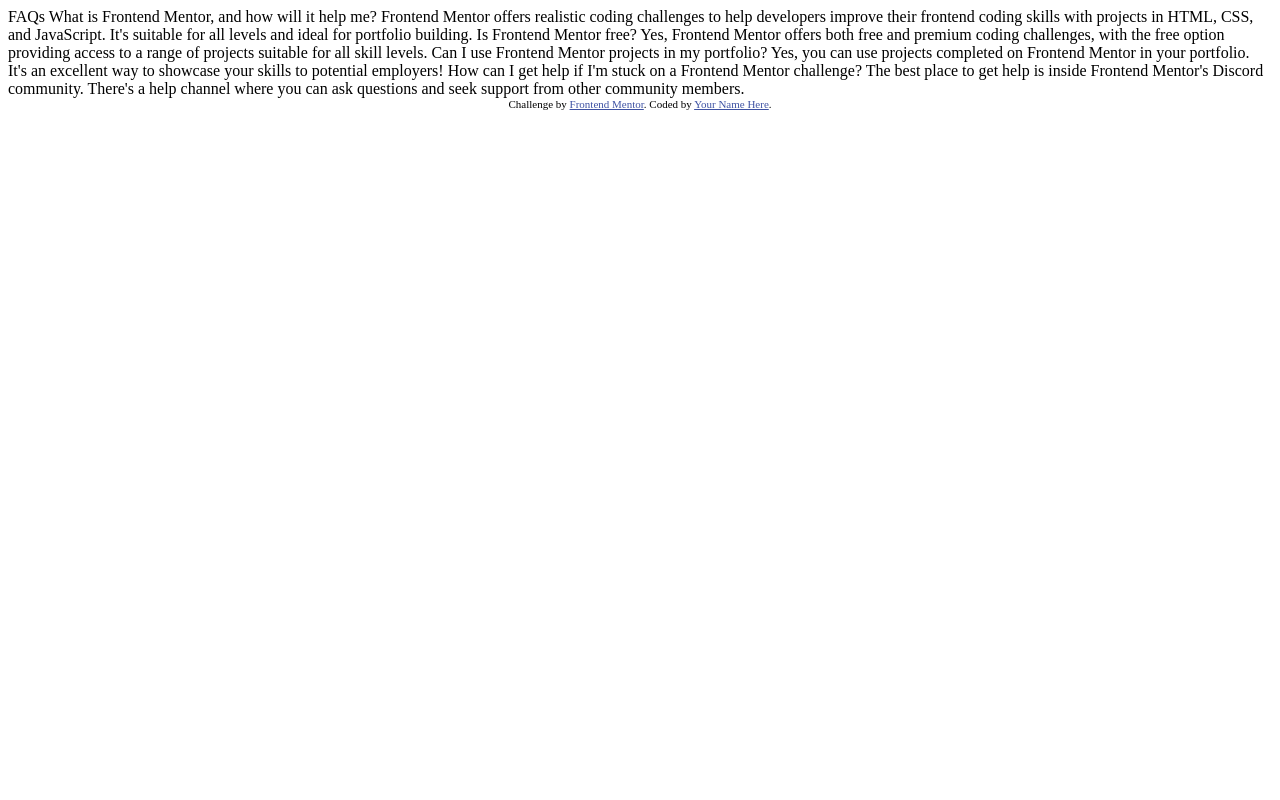
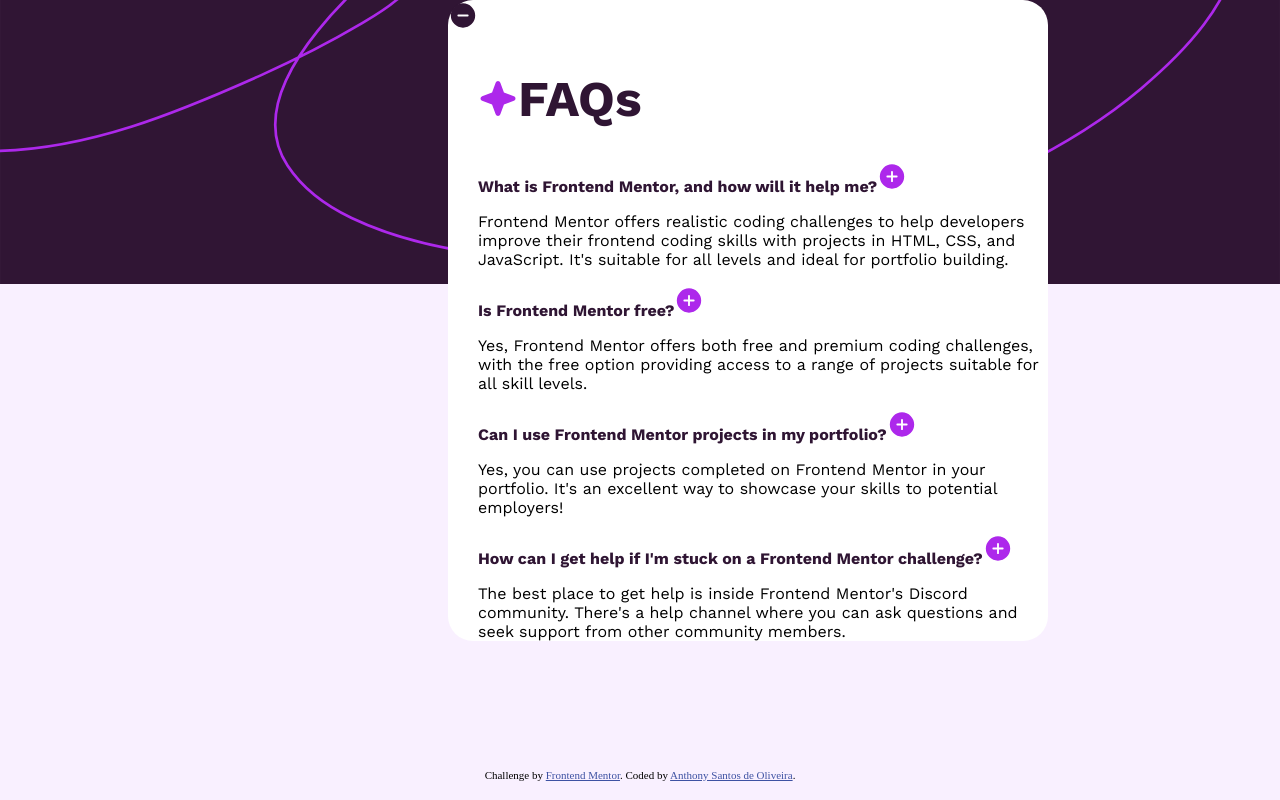
Before and after one commit to AnthonyOliveira5/FAQ-Accordion-page, a plain HTML site: page index.html in a window 1280 px wide. Drawn offline with Linux system fonts and the light colour scheme.

Commit message:
Firt version of the FAQ Accordion

```diff
--- a/index.html
+++ b/index.html
@@ -6,43 +6,46 @@
 
   <link rel="icon" type="image/png" sizes="32x32" href="./assets/images/favicon-32x32.png">
 
+  <link rel="stylesheet" href="styles.css">
+
   <title>Frontend Mentor | FAQ accordion</title>
-
-  <!-- Feel free to remove these styles or customise in your own stylesheet 👍 -->
-  <style>
-    .attribution { font-size: 11px; text-align: center; }
-    .attribution a { color: hsl(228, 45%, 44%); }
-  </style>
 </head>
 <body>
 
-  FAQs
+  <img src="./assets/images/background-pattern-desktop.svg" class="backgroundImg" alt="Imagem do background"/>
 
-  What is Frontend Mentor, and how will it help me?
+  <div class="textBackground">
 
-  Frontend Mentor offers realistic coding challenges to help developers improve their
-  frontend coding skills with projects in HTML, CSS, and JavaScript. It's suitable for
-  all levels and ideal for portfolio building.
+    <img src="./assets/images/icon-minus.svg" alt="Icone menos"/>
 
-  Is Frontend Mentor free?
+    <h1> <img src="./assets/images/icon-star.svg" alt="Icone estrela"/>FAQs</h1>
 
-  Yes, Frontend Mentor offers both free and premium coding challenges, with the free
-  option providing access to a range of projects suitable for all skill levels.
+    <h2>What is Frontend Mentor, and how will it help me?<img src="./assets/images/icon-plus.svg" alt="Icone mais"/></h2>
 
-  Can I use Frontend Mentor projects in my portfolio?
+    <p>Frontend Mentor offers realistic coding challenges to help developers improve their
+    frontend coding skills with projects in HTML, CSS, and JavaScript. It's suitable for
+    all levels and ideal for portfolio building.</p>
 
-  Yes, you can use projects completed on Frontend Mentor in your portfolio. It's an excellent
-  way to showcase your skills to potential employers!
+    <h2>Is Frontend Mentor free?<img src="./assets/images/icon-plus.svg" alt="Icone mais"/></h2>
 
-  How can I get help if I'm stuck on a Frontend Mentor challenge?
+    <p>Yes, Frontend Mentor offers both free and premium coding challenges, with the free
+    option providing access to a range of projects suitable for all skill levels.</p>
 
-  The best place to get help is inside Frontend Mentor's Discord community. There's a help
-  channel where you can ask questions and seek support from other community members.
+    <h2>Can I use Frontend Mentor projects in my portfolio?<img src="./assets/images/icon-plus.svg" alt="Icone mais"/></h2>
 
+    <p>Yes, you can use projects completed on Frontend Mentor in your portfolio. It's an excellent
+    way to showcase your skills to potential employers!</p>
+
+    <h2>How can I get help if I'm stuck on a Frontend Mentor challenge?<img src="./assets/images/icon-plus.svg" alt="Icone mais"/></h2>
+
+    <p>The best place to get help is inside Frontend Mentor's Discord community. There's a help
+    channel where you can ask questions and seek support from other community members.</p>
+
+  </div>
 
   <div class="attribution">
     Challenge by <a href="https://www.frontendmentor.io?ref=challenge" target="_blank">Frontend Mentor</a>.
-    Coded by <a href="#">Your Name Here</a>.
+    Coded by <a href="#">Anthony Santos de Oliveira</a>.
   </div>
 </body>
 </html>
--- /dev/null
+++ b/styles.css
@@ -0,0 +1,58 @@
+.attribution { font-size: 11px; text-align: center; }
+.attribution a { color: hsl(228, 45%, 44%); }
+
+@font-face {
+    font-family: Work sans italic;
+    src: url(./assets/fonts/WorkSans-Italic-VariableFont_wght.ttf);
+}
+
+@font-face {
+    font-family: Work sans;
+    src: url(./assets/fonts/WorkSans-VariableFont_wght.ttf);
+}
+
+.backgroundImg{
+    display: block;
+    width: 100%;
+    max-width: 100%;
+    margin-top: 0%;
+    position: absolute;
+}
+
+body{
+    background-color: hsl(275, 100%, 97%);
+    margin: 0;
+    display: block;
+}
+
+h1{
+    font-family: 'Work sans';
+    display: flex;
+    font-size: 50px;
+    margin-left: 5%;
+    color: hsl(292, 42%, 14%);
+}
+
+h2{
+    font-family: 'Work sans';
+    font-size: 16px;
+    margin-left: 5%;
+    color: hsl(292, 42%, 14%);
+}
+
+p{
+    font-family: 'Work sans';
+    font-size: 16px;
+    margin-left: 5%;
+}
+
+.textBackground{
+    background-color: white;
+    margin-top: auto;
+    margin-left:35%;
+    margin-right: auto;
+    max-width: 600px;
+    border-radius: 25px;
+    margin-bottom: 10%;
+    position:relative;
+}
```
Also changed, not shown: index.js (added).
